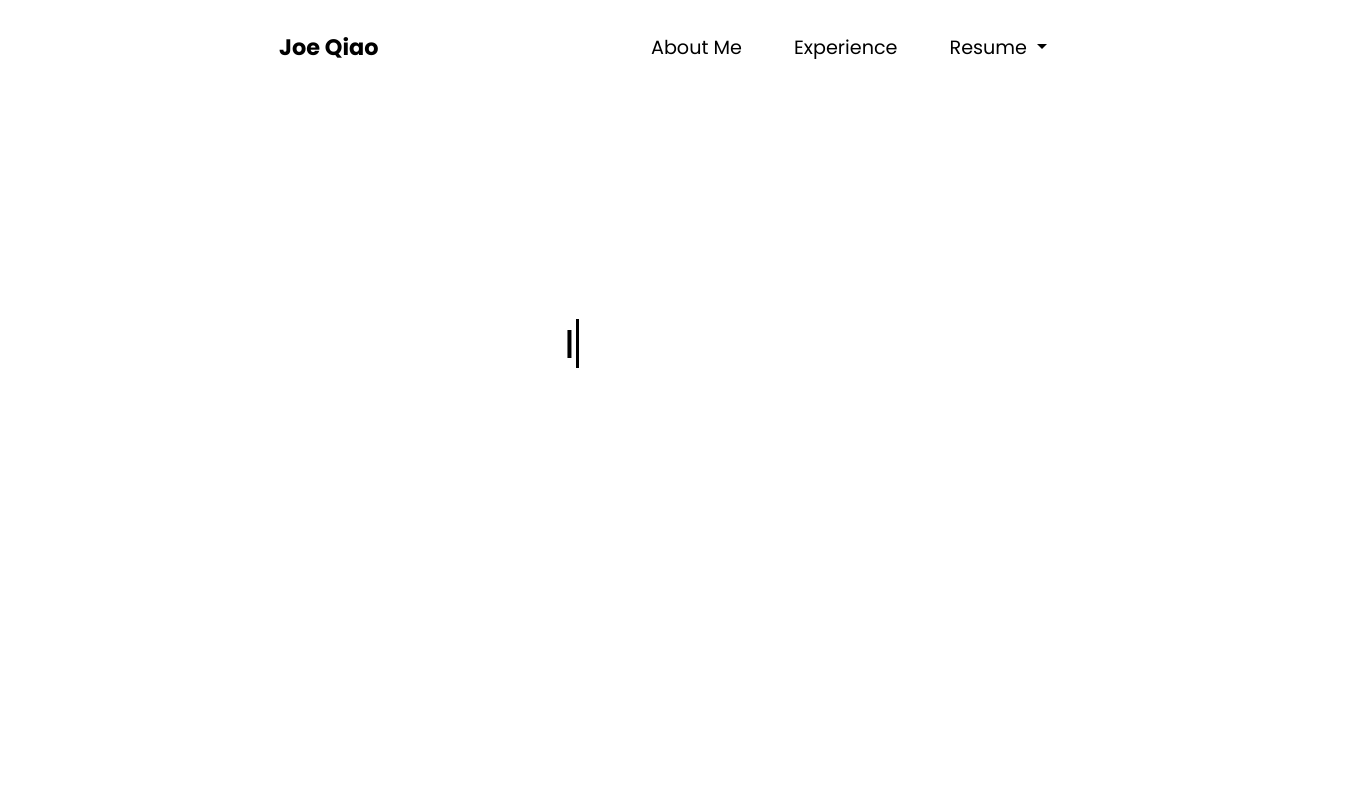
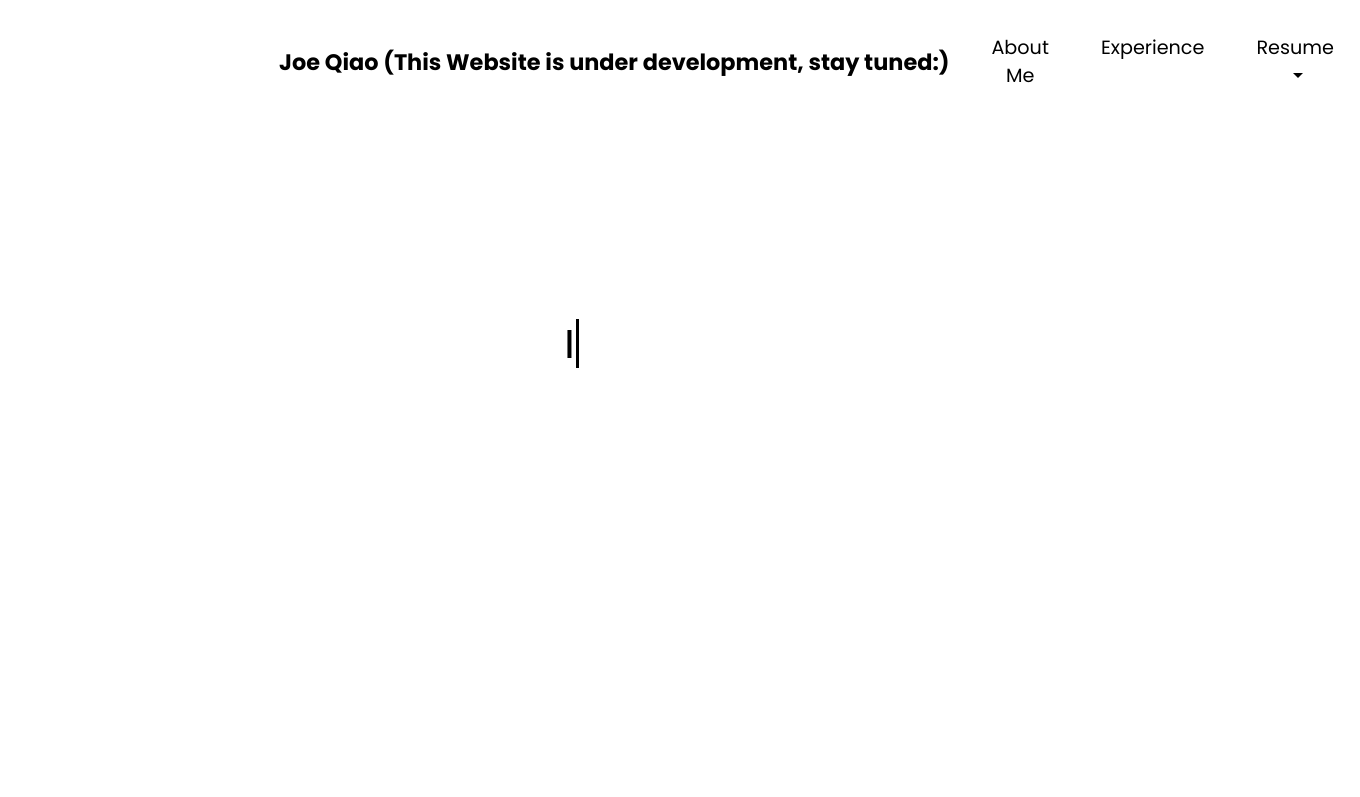
Before and after one commit to joeqiao64/PersonalWebsite, a plain HTML site: page index.html in a window 1280 px wide. Shown: the top 797 px of the page, 1360 px wide, since content can reach past the window. Drawn offline with nearby package versions, Linux system fonts and the light colour scheme.

Commit message:
Update index.html

```diff
--- a/index.html
+++ b/index.html
@@ -25,7 +25,7 @@
 
       <!-- Nav Bar -->
       <nav class="navplease navbar navbar-expand-lg">
-        <a class="navbar-brand" href="">Joe Qiao</a>
+        <a class="navbar-brand" href="">Joe Qiao (This Website is under development, stay tuned:)</a>
 
         <button class="navbar-toggler" type="button" data-toggle="collapse" data-target="#navbarSupportedContent" aria-controls="navbarSupportedContent" aria-expanded="false" aria-label="Toggle navigation">
           <span class="navbar-toggler-icon"></span>
```
